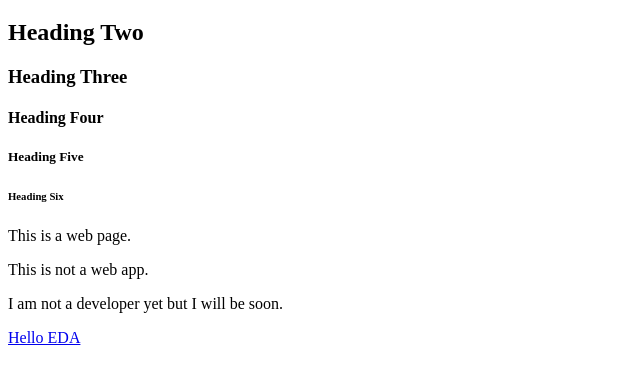
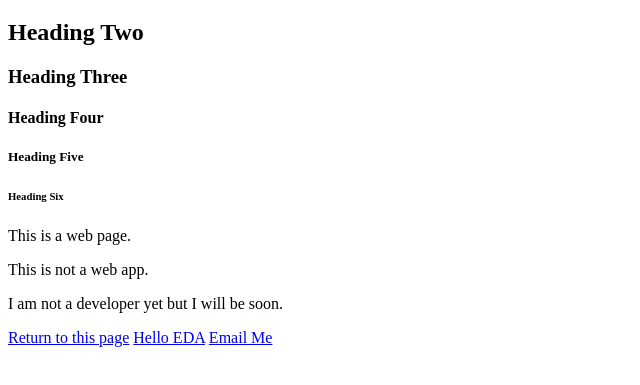
Before and after one commit to georgenorrisnz/georgenorrisnz.github.io, a plain HTML site: page eda1.html in a window 1280 px wide. Shown: the part 61-446 px from the top of the page, without its empty margins (0-640 px from the left). Drawn offline with Linux system fonts and the light colour scheme.

Commit message:
Update links

```diff
--- a/eda1.html
+++ b/eda1.html
@@ -14,9 +14,9 @@
     <p>This is a web page.</p>
     <p>This is not a web app.</p>
     <p>I am not a developer yet but I will be soon.</p>
-    <a href="http://georgenorrisnz.github.io/eda1.html/"Return to this page</a>
+    <a href="http://georgenorrisnz.github.io/eda1.html/">Return to this page</a>
     <a href="http://georgenorrisnz.github.io///">Hello EDA</a>
-    <a href="mailto:georgenorris3@me.com"Email Me</a>
+    <a href="mailto:georgenorris3@me.com">Email Me</a>
 
   </body>
 </html>
```
